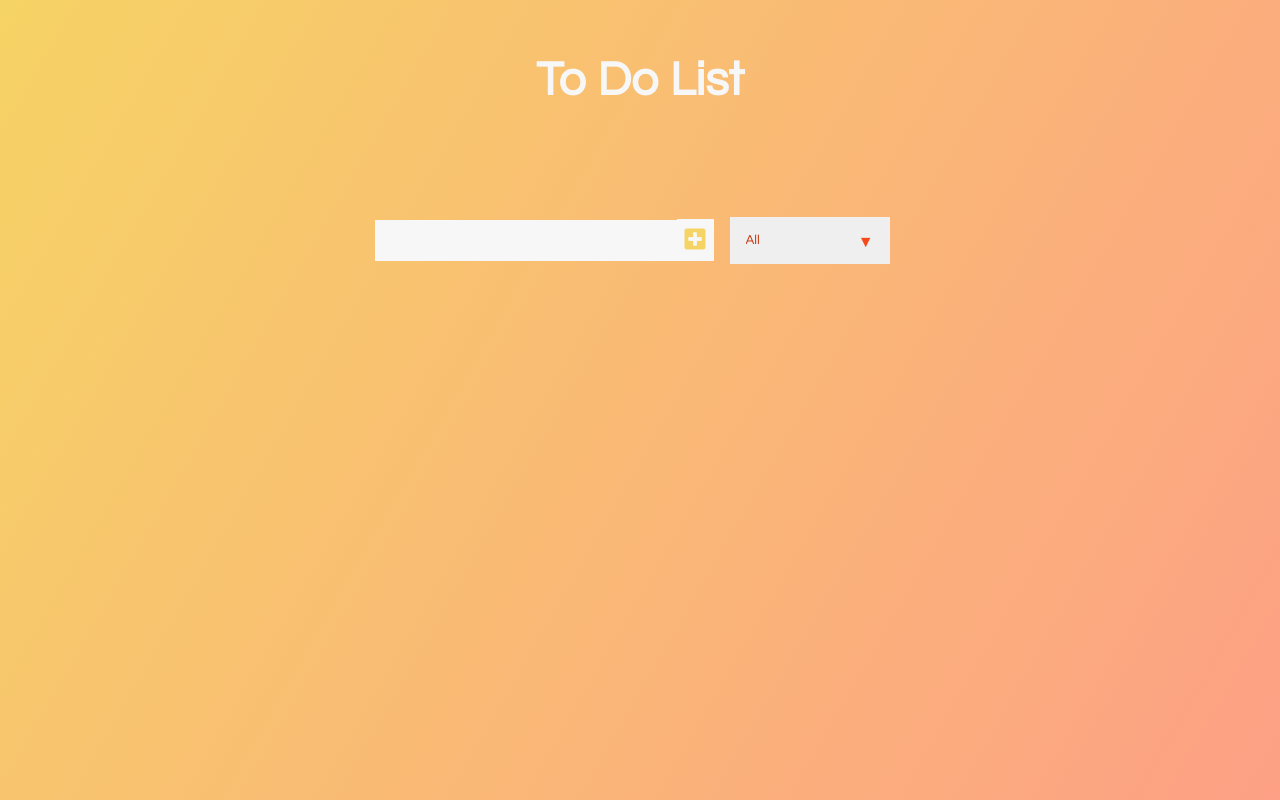
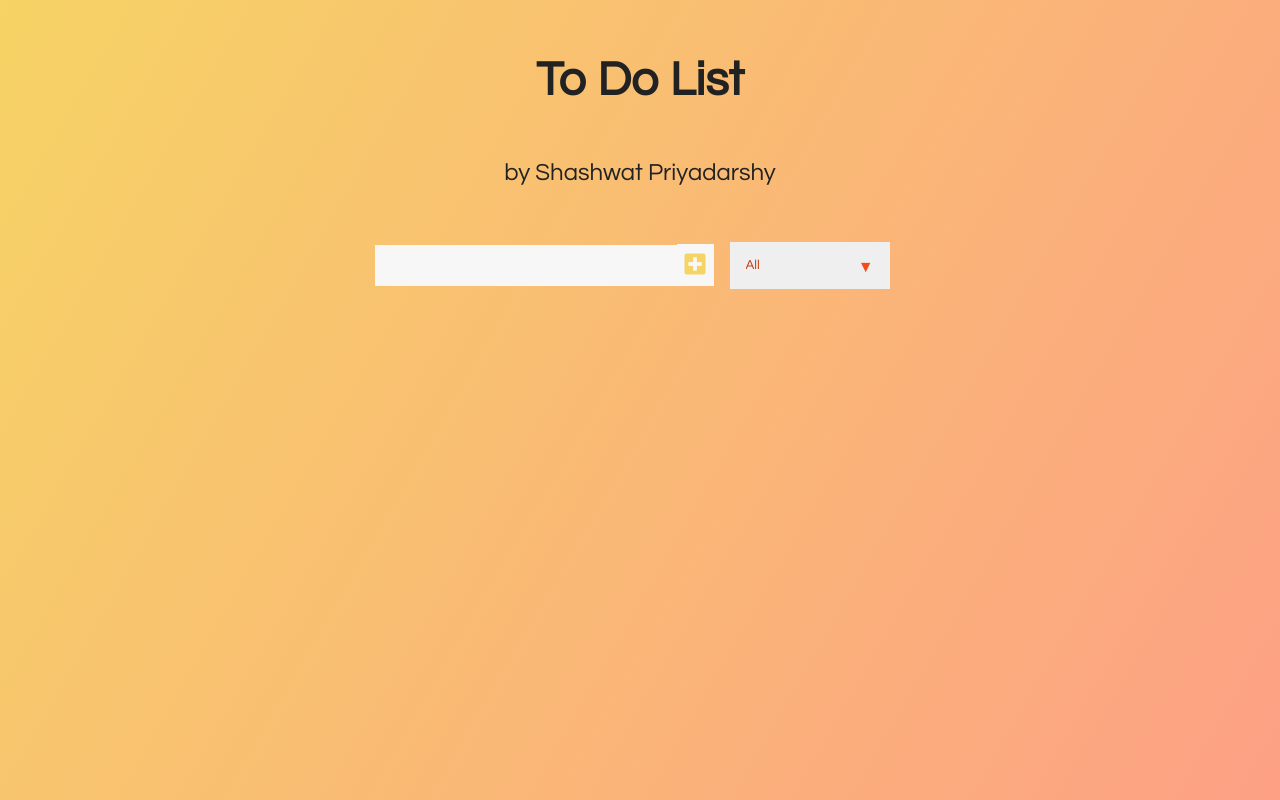
Before and after one commit to Reverope/To-Do-List, a plain HTML site: page index.html in a window 1280 px wide. Drawn offline with Linux system fonts and the light colour scheme.

Commit message:
authorname

```diff
--- a/index.html
+++ b/index.html
@@ -14,7 +14,7 @@
   </head>
   <body>
     <header>To Do List</header>
-
+    <h2>by Shashwat Priyadarshy </h2>
     <form action="#">
       <input type="text" class="todo-input" />
       <button class="todo-button" type="submit">
--- a/style.css
+++ b/style.css
@@ -15,9 +15,16 @@ body {
 header {
   font-size: 3rem;
   font-weight: 700;
-  color: #f7f7f7;
+  color: #222222;
 }
-
+h2 {
+  font-weight: normal;
+  color: #222222;
+  min-height: 2vh;
+  display: flex;
+  justify-content: center;
+  align-items: center;
+}
 header,
 form {
   min-height: 20vh;
```
